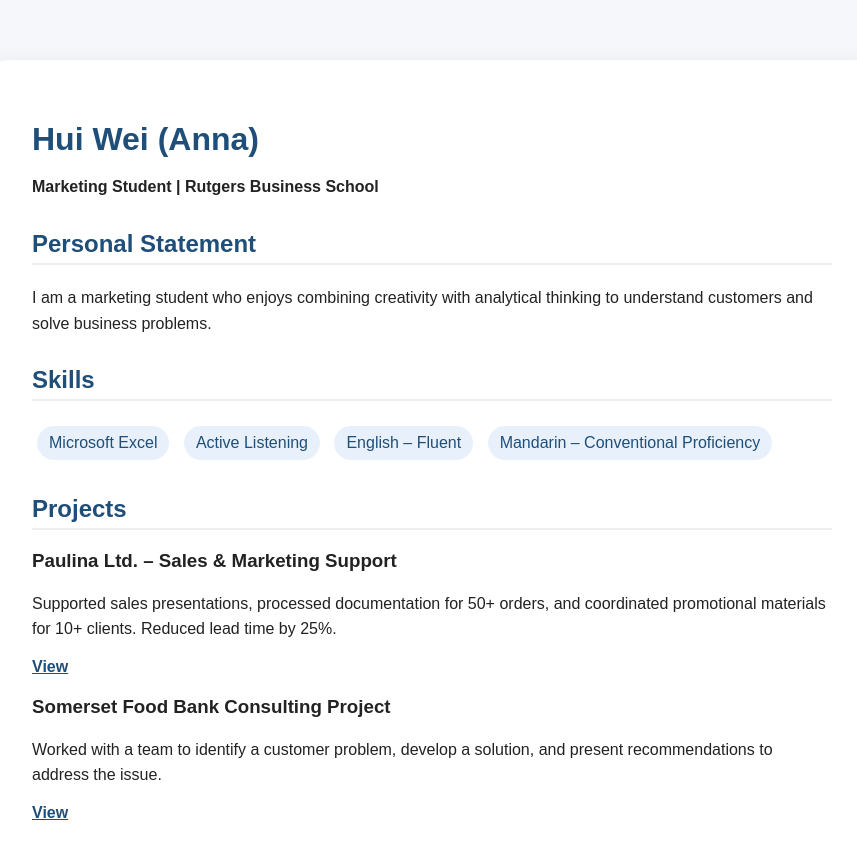
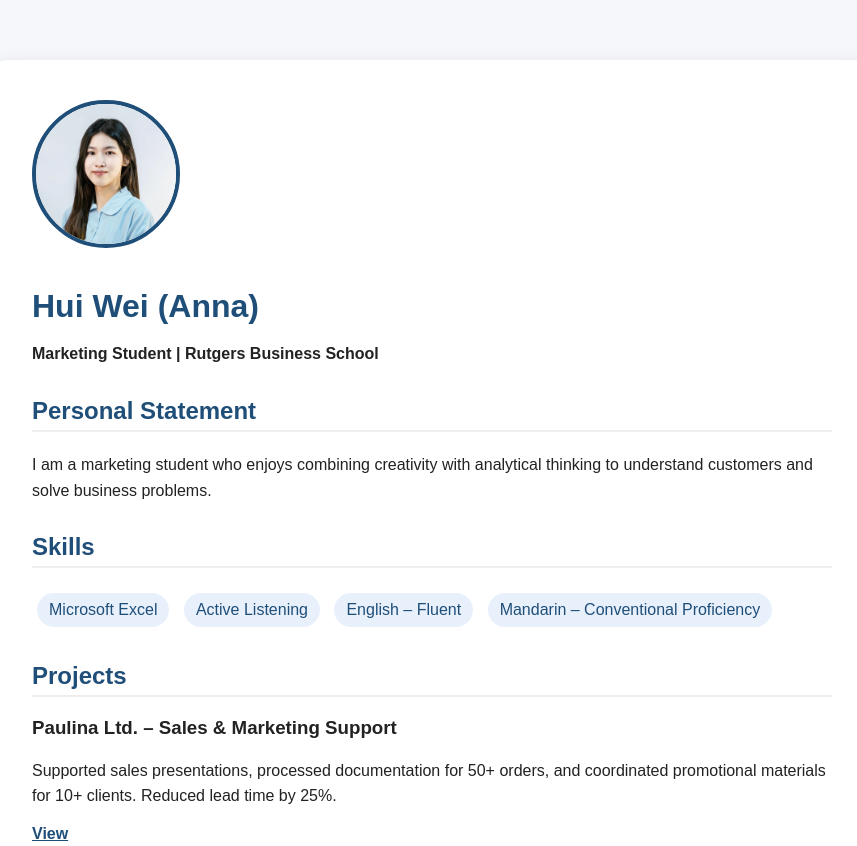
Before and after one commit to annawh1231/annawh1231.github.io, a plain HTML site: page index.html in a window 1280 px wide. Shown: the top 846 px of the page, without its empty margins (208-1065 px from the left). Drawn offline with Linux system fonts and the light colour scheme.

Commit message:
Update index.html
A portfolio main page

```diff
--- a/index.html
+++ b/index.html
@@ -20,6 +20,15 @@
             background: white;
             border-radius: 15px;
             box-shadow: 0 5px 20px rgba(0,0,0,0.1);
+        }
+
+        .profile {
+            width:140px;
+            height:140px;
+            border-radius:50%;
+            object-fit:cover;
+            border:4px solid #1f4e79;
+            margin-bottom:15px;
         }
 
         h1 {
@@ -66,6 +75,7 @@
 
 <div class="card">
 
+    <img src="zhengjian.jpg" alt="Hui Wei (Anna)" class="profile">
     <h1>Hui Wei (Anna)</h1>
     <p><strong>Marketing Student | Rutgers Business School</strong></p>
 
```
